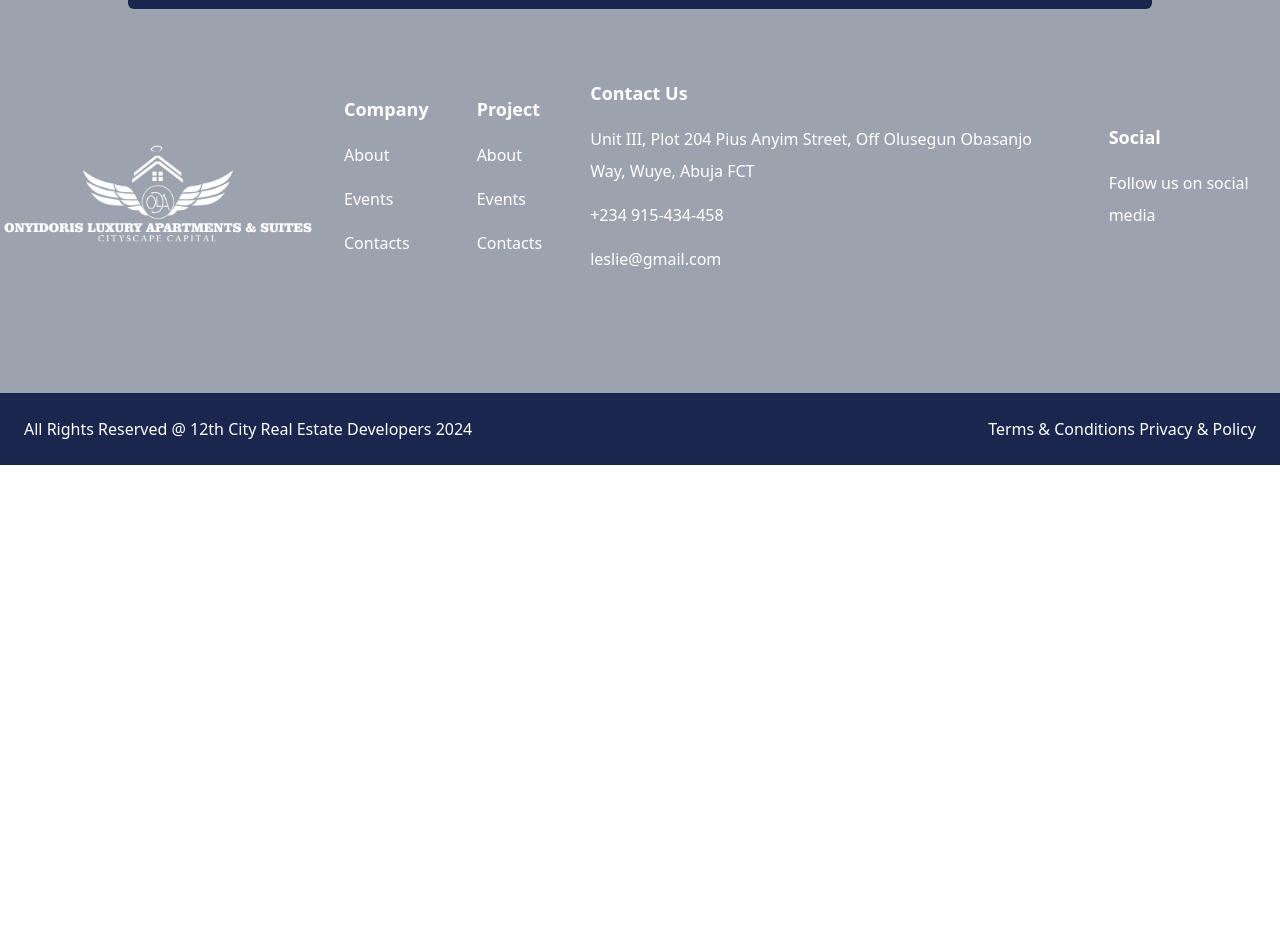
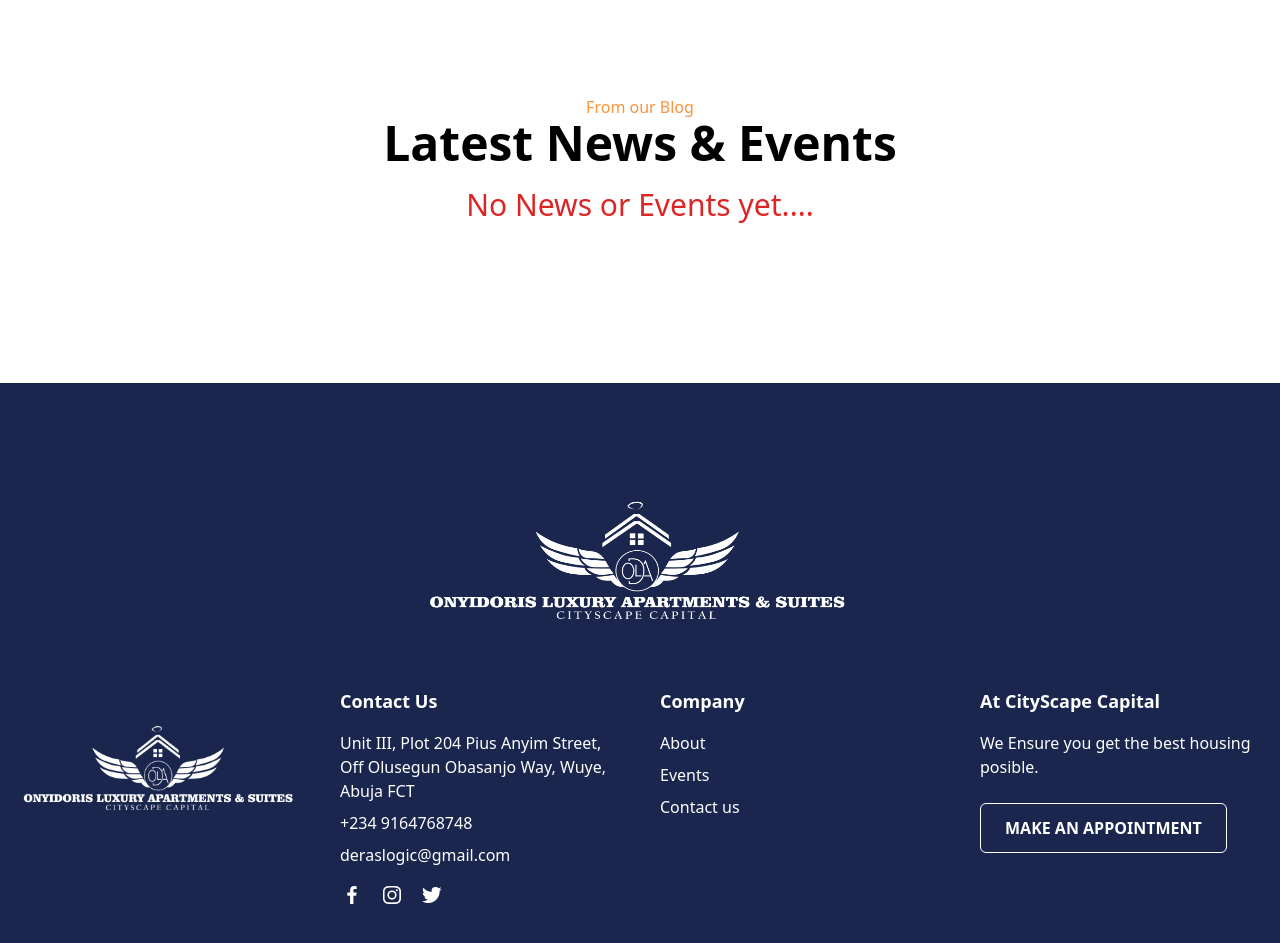
Before and after one commit to Dera-Enebeli/RealEstate, a React (Vite) app: page / in a window 1280 px wide. Shown: the part 4640-5583 px from the top of the page. Before the commit the page ends 5105 px from the top, so only its background shows below. Built offline with nearby package versions, Linux system fonts and the light colour scheme.

Commit message:
made changes to the footer again

```diff
--- a/src/components/Footer.jsx
+++ b/src/components/Footer.jsx
@@ -1,61 +1,81 @@
 import React from "react";
+import { Link } from "react-router-dom";
+import { BiLogoFacebook, BiLogoInstagram, BiLogoTwitter } from "react-icons/bi";
 
 export default function Footer() {
   return (
-    <div className="bg--400">
-      <div className="flex justify-center items-center py-8">
-        <img src="/logo4.png" alt="" className="w-[20rem] md:w-[25rem] lg:w-[30rem] min-w-[20rem] md:min-w-[25rem] lg:min-w-[30rem]" />
+    <footer className="bg-mainBlue text-white py-16 mt-[10rem]">
+      <div className=" flex justify-center">
+        <img src="./ODLA white.png" alt="" className="w-[27rem] h-[15rem]" />
       </div>
-
-      <section className="relative flex flex-col items-center text-white py-8 md:py-16">
-        <div className="absolute -top-[-1rem] md:-top-[-5rem] w-[95%] md:w-[80%] bg-mainBlue text-center p-8 rounded-md md:flex md:items-center md:justify-between md:gap-10">
-          <div className="mb-4 md:mb-0 md:mr-10">
-            <h1 className="text-2xl md:text-4xl font-bold">Join our affiliate program</h1>
-            <p className="text-white pt-5">Want to be a part of our ever-growing team?</p>
-          </div>
-          <button className="bg-white text-gray-900 px-8 py-4 mt-4 md:mt-0">Join now</button>
-        </div>
-      </section>
-
-      <section className="flex flex-col items-center text-white md:flex-row md:justify-evenly py-24 mt-16 bg-gray-400">
-        <div className="mb-8 mt-8 md:mb-0 flex justify-center">
-          <img src="/ODLA white.png" alt="" className="w-[15rem] md:w-[20rem] min-w-[15rem] md:min-w-[20rem]" />
+      <div className="container mx-auto grid grid-cols-1 md:grid-cols-4 gap-10 px-5">
+        <div className="">
+          <img src="./ODLA white.png" alt="" />
         </div>
 
-        <div className="leading-8 text-center md:text-left mb-8 md:mb-0 md:px-6">
-          <h1 className="text-lg font-bold mb-4">Company</h1>
-          <p className="mb-3">About</p>
-          <p className="mb-3">Events</p>
-          <p className="mb-3">Contacts</p>
+        <div>
+          <h3 className="text-lg font-bold mb-4">Contact Us</h3>
+          <ul>
+            <li className="mb-2">
+              <Link to="" className="hover:underline">
+                Unit III, Plot 204 Pius Anyim Street, Off Olusegun Obasanjo Way,
+                Wuye, Abuja FCT
+              </Link>
+            </li>
+            <li className="mb-2">
+              <Link to="" className="hover:underline">
+                +234 9164768748
+              </Link>
+            </li>
+            <li className="mb-2">
+              <Link to="/shop" className="hover:underline">
+                deraslogic@gmail.com
+              </Link>
+            </li>
+          </ul>
+
+          <div className="mt-4 flex space-x-4">
+            <a href="#" className="hover:text-gray-400">
+              <BiLogoFacebook size={24} />
+            </a>
+            <a href="#" className="hover:text-gray-400">
+              <BiLogoInstagram size={24} />
+            </a>
+            <a href="#" className="hover:text-gray-400">
+              <BiLogoTwitter size={24} />
+            </a>
+          </div>
         </div>
 
-        <div className="leading-8 text-center md:text-left mb-8 md:mb-0 md:px-6">
-          <h1 className="text-lg font-bold mb-4">Project</h1>
-          <p className="mb-3">About</p>
-          <p className="mb-3">Events</p>
-          <p className="mb-3">Contacts</p>
+        <div>
+          <h3 className="text-lg font-bold mb-4">Company</h3>
+          <ul>
+            <li className="mb-2">
+              <Link to="/treatments" className="hover:underline">
+                About
+              </Link>
+            </li>
+            <li className="mb-2">
+              <Link to="/pricing" className="hover:underline">
+                Events
+              </Link>
+            </li>
+            <li className="mb-2">
+              <Link to="/shop" className="hover:underline">
+                Contact us
+              </Link>
+            </li>
+          </ul>
         </div>
 
-        <div className="leading-8 text-center md:text-left mb-8 md:mb-0 md:px-6">
-          <h1 className="text-lg font-bold mb-4">Contact Us</h1>
-          <p className="mb-3">Unit III, Plot 204 Pius Anyim Street, Off Olusegun Obasanjo Way, Wuye, Abuja FCT</p>
-          <p className="mb-3">+234 915-434-458</p>
-          <p className="mb-3">leslie@gmail.com</p>
+        <div>
+          <h3 className="text-lg font-bold mb-4">At CityScape Capital</h3>
+          <p className="mb-6">We Ensure you get the best housing posible.</p>
+          <button className="px-6 py-3 border border-white text-white font-semibold rounded-md transition duration-300 hover:bg-white hover:text-green-900">
+            MAKE AN APPOINTMENT
+          </button>
         </div>
-
-        <div className="leading-8 text-center md:text-left mb-8 md:mb-0 md:px-6">
-          <h1 className="text-lg font-bold mb-4">Social</h1>
-          <p className="mb-3">Follow us on social media</p>
-        </div>
-      </section>
-
-      <section className="bg-mainBlue text-white flex flex-col text-center p-6 md:flex-row md:justify-between">
-        <div className="mb-4 md:mb-0">
-          <p>All Rights Reserved @ 12th City Real Estate Developers 2024</p>
-        </div>
-
-        <div>Terms & Conditions Privacy & Policy</div>
-      </section>
-    </div>
+      </div>
+    </footer>
   );
 }
--- a/src/pages/Blog.jsx
+++ b/src/pages/Blog.jsx
@@ -3,7 +3,7 @@ import React from 'react'
 export default function Blog() {
   return (
     <div>
-      isjan
+
     </div>
   )
 }
--- a/src/pages/Body.jsx
+++ b/src/pages/Body.jsx
@@ -370,9 +370,15 @@ export default function Body() {
         </div>
       </section> */}
 
+<img src="./logo4.png" alt="" />
+
+
       <section className="text-center flex justify-center flex-col items-center md:mt-[5rem] lg:mb-[rem]">
         <div className="text-orange-400">From our Blog</div>
-        <div className="text-5xl font-bold">Latest News & Events</div>
+        <div>
+          <div className="text-2xl md:text-5xl font-bold">Latest News & Events</div>
+          <p className="text-red-600 mt-5 text-3xl">No News or Events yet....</p>
+        </div>
       </section>
     </div>
   );
```
Lines whose indentation alone changed are shown as unchanged.
